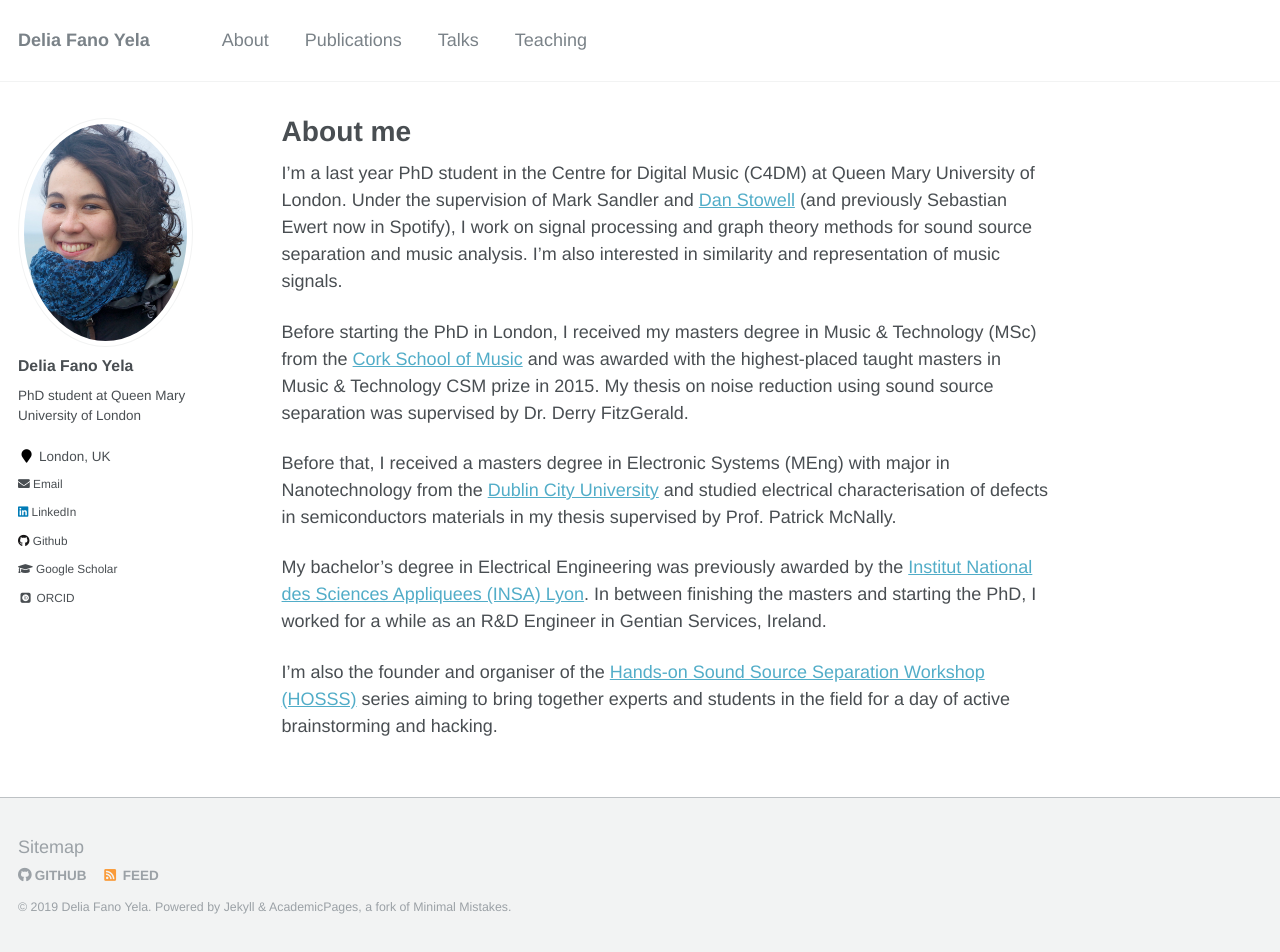
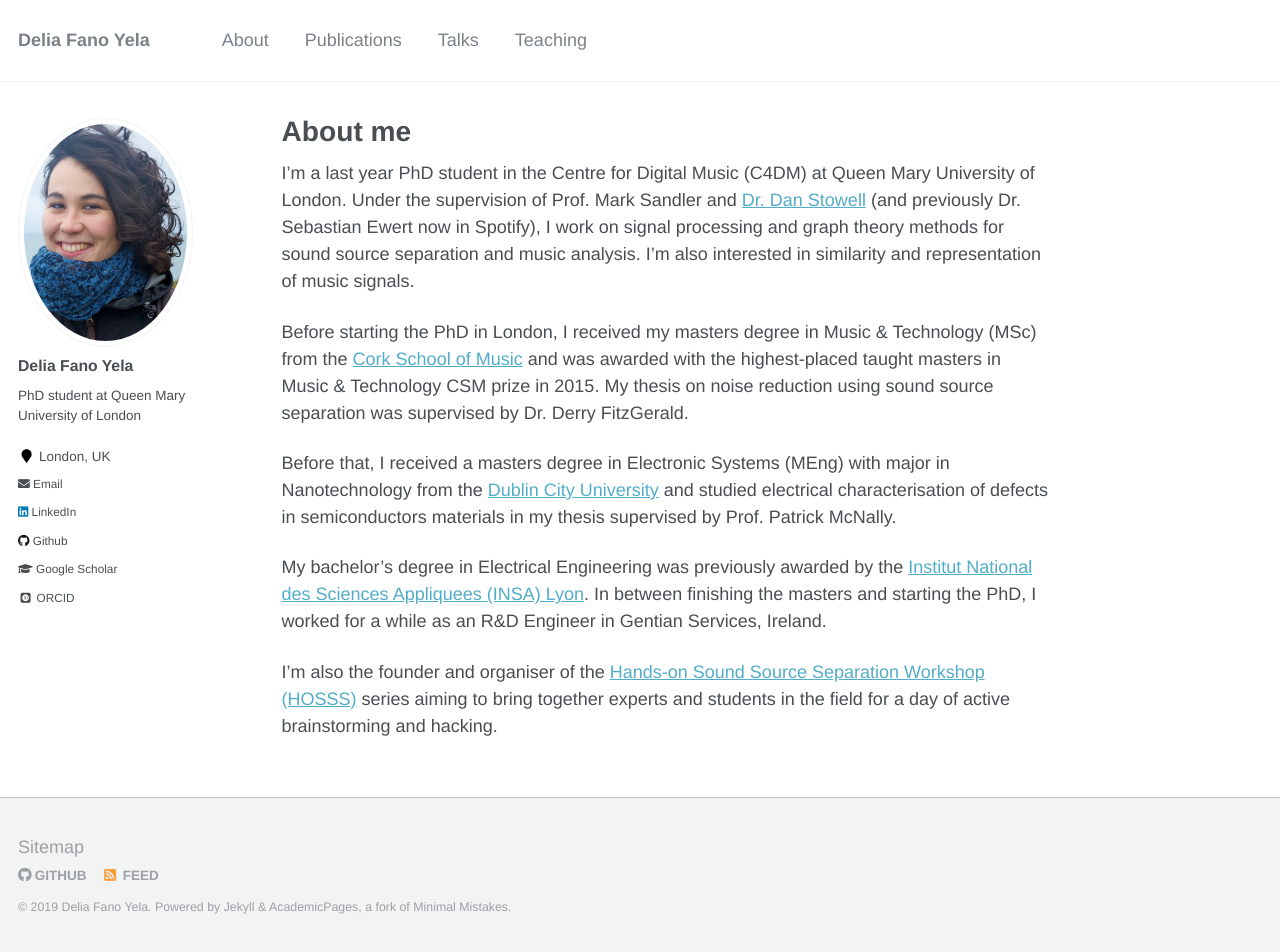
Before and after one commit to wil-j-wil/wil-j-wil2.github.io, a Jekyll site: the page built from _pages/about.md, in a window 1280 px wide and 952 px high. Built offline with Jekyll 4.4.1, drawn with Linux system fonts in a browser that asks for light colours; some web fonts are replaced.

```diff
--- a/_pages/about.md
+++ b/_pages/about.md
@@ -8,7 +8,7 @@ redirect_from:
   - /about.html
 ---
 
-I'm a last year PhD student in the Centre for Digital Music (C4DM) at Queen Mary University of London. Under the supervision of Mark Sandler and <a href="http://www.mcld.co.uk">Dan Stowell</a> (and previously Sebastian Ewert now in Spotify), I work on signal processing and graph theory methods for sound source separation and music analysis. I'm also interested in similarity and representation of music signals.
+I'm a last year PhD student in the Centre for Digital Music (C4DM) at Queen Mary University of London. Under the supervision of Prof. Mark Sandler and <a href="http://www.mcld.co.uk">Dr. Dan Stowell</a> (and previously Dr. Sebastian Ewert now in Spotify), I work on signal processing and graph theory methods for sound source separation and music analysis. I'm also interested in similarity and representation of music signals.
 
 Before starting the PhD in London, I received my masters degree in Music & Technology (MSc) from the <a href="https://csm.cit.ie/">Cork School of Music</a> and was awarded with the highest-placed taught masters in Music & Technology CSM prize in 2015. My thesis on noise reduction using sound source separation was supervised by Dr. Derry FitzGerald.
 
```
Also changed, not shown: _publications/2019-05-03-paper-title-number-1.md (+1 -1 lines).
